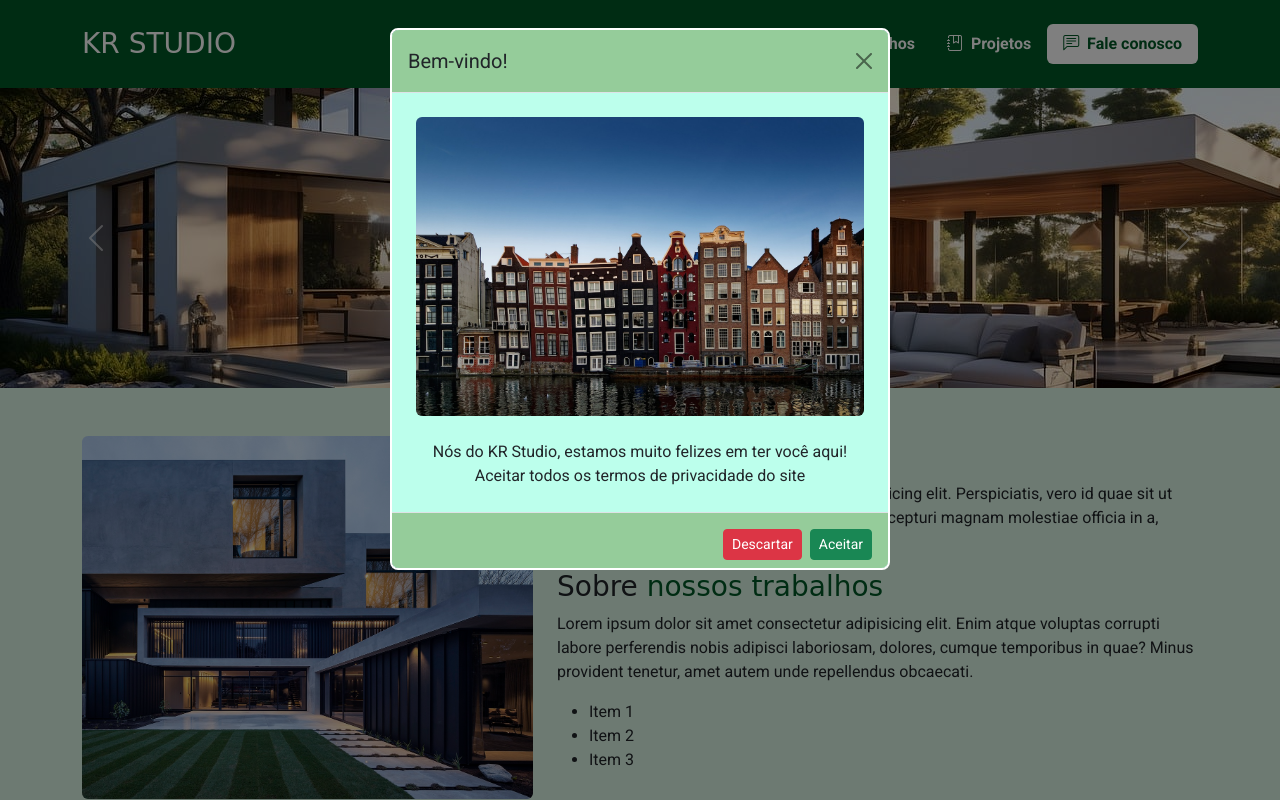
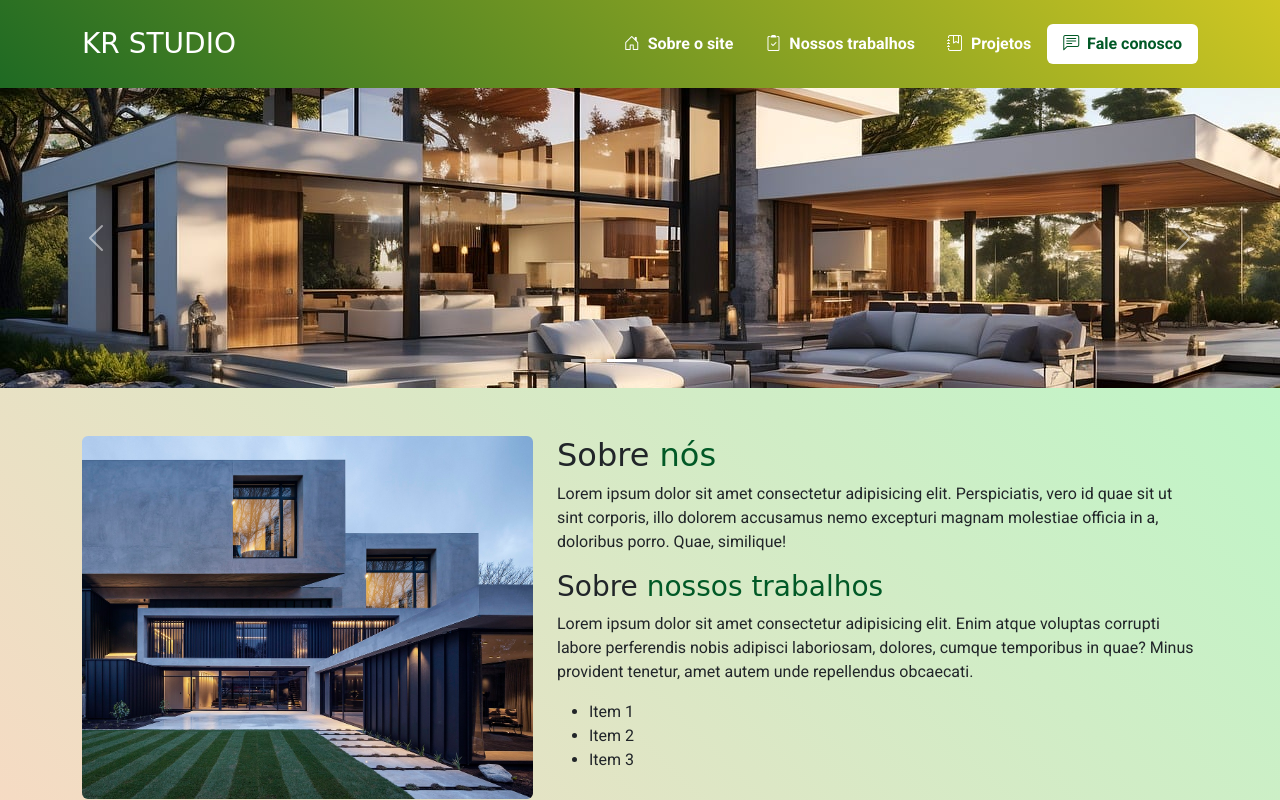
Before and after one commit to DouglassenG/_projeto_3, a plain HTML site: page index.html in a window 1280 px wide. Shown: the top 800 px of the page. Drawn offline with nearby package versions, Linux system fonts and the light colour scheme; files whose address does not match are found by name; a web font is replaced by a local one.

Commit message:
Atualizando as cores de fundo de cada seção

```diff
--- a/index.html
+++ b/index.html
@@ -5,10 +5,10 @@
     <meta name="viewport" content="width=device-width, initial-scale=1.0">
     <title>KR STUDIO</title>
     <link rel="stylesheet" href="https://cdn.jsdelivr.net/npm/bootstrap@5.3.3/dist/css/bootstrap.min.css">
+    <link rel="stylesheet" href="https://cdn.jsdelivr.net/npm/bootstrap-icons@1.11.3/font/bootstrap-icons.min.css">
     <link rel="preconnect" href="https://fonts.googleapis.com">
     <link rel="preconnect" href="https://fonts.gstatic.com" crossorigin>
-    <link href="https://fonts.googleapis.com/css2?family=Roboto:wght@400;700&family=Zen+Tokyo+Zoo&display=swap" rel="stylesheet">
-    <link rel="stylesheet" href="https://cdn.jsdelivr.net/npm/bootstrap-icons@1.11.3/font/bootstrap-icons.min.css">
+    <link href="https://fonts.googleapis.com/css2?family=Lobster&family=Roboto:ital,wght@0,100..900;1,100..900&family=Zen+Tokyo+Zoo&display=swap" rel="stylesheet">
     <link rel="stylesheet" href="main.css">
 </head>
 
@@ -284,45 +284,13 @@
         </section>
     </div>
 
-    <div class="modal fade text-center" id="popupModal" tabindex="-1" aria-labelledby="popupModalLabel" aria-hidden="true">
-        <div class="modal-dialog">
-            <div class="modal-content">
-                <div class="modal-header">
-                    <h5 class="modal-title" id="popupModalLabel">Bem-vindo!</h5>
-                    <button type="button" class="btn-close btn-sm" data-bs-dismiss="modal" aria-label="Close"></button>
-                </div>
-                <div class="modal-body m-2 fs-6">
-                    <img class="d-block w-100 fs-6 rounded" src="./images/fundo1.jpg"><br>
-                    Nós do KR Studio, estamos muito felizes em ter você aqui!
-                    Aceitar todos os termos de privacidade do site
-                </div>
-                <div class="modal-footer pb-1">
-                    <button type="button" class="btn btn-sm btn-danger" data-bs-dismiss="modal">Descartar</button>
-                    <button type="button" class="btn btn-sm btn-success" data-bs-dismiss="modal">Aceitar</button>
-                </div>
-
-            </div>
-        </div>
-    </div>
-
     <footer class="p-2 m-0">
-        <p class="text-center fs-6 m-0">© 2024 - Todos os direitos reservados - KR Studio - Douglas Michelini Silva Rodrigues</p>
+        <p class="text-center fs-6 m-0">© 2025 - Virtualassistmanager</p>
     </footer>
 
     <script src="https://cdn.jsdelivr.net/npm/bootstrap@5.3.3/dist/js/bootstrap.bundle.min.js"></script>
     <script src="https://code.jquery.com/jquery-3.6.0.min.js"></script>
-    <script src="./js/jquery.mask.min.js"></script>
-    <script>
-        document.addEventListener('DOMContentLoaded', function () {
-            var popupModal = new bootstrap.Modal(document.getElementById('popupModal'));
-            popupModal.show();
-        });
-    </script>
-    <script>
-        $(document).ready(function() {
-            $('#telefone').mask('(00) 00000-000')
-        })
-    </script>
+
 
 </body>
 </html>
--- a/main.css
+++ b/main.css
@@ -3,7 +3,7 @@ body {
 }
 
 .navbar {
-    background-color: #015926;
+    background: linear-gradient(45deg, #1f6a23, #cfc723);
 }
 
 #cabecalho .nav .nav-link.active {
@@ -45,12 +45,12 @@ body {
 
 #sobre-o-site,
 #projetos {
-    background-color: #dbf4e5;
+    background: linear-gradient(45deg, #f7dac3, #b5fac8);
 }
 
 #nossos-trabalhos,
 #fale-conosco {
-    background-color: #f0f9f3;
+    background: linear-gradient(45deg, #b5fac8,#f7dac3);
 }
 
 .text-colored {
```
